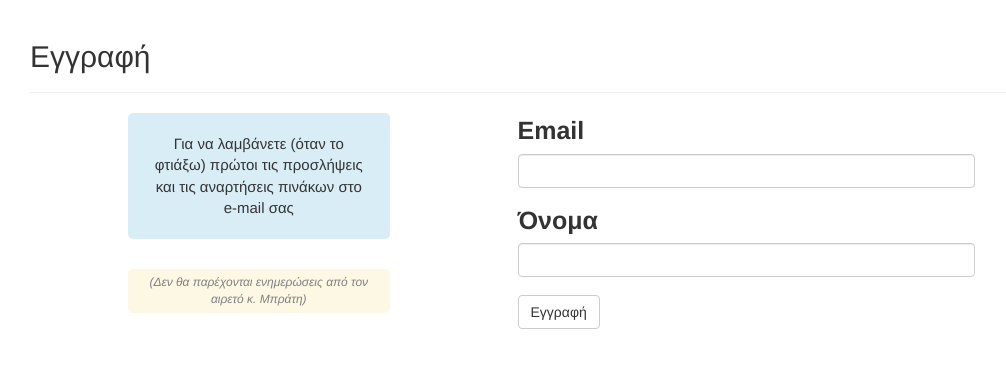
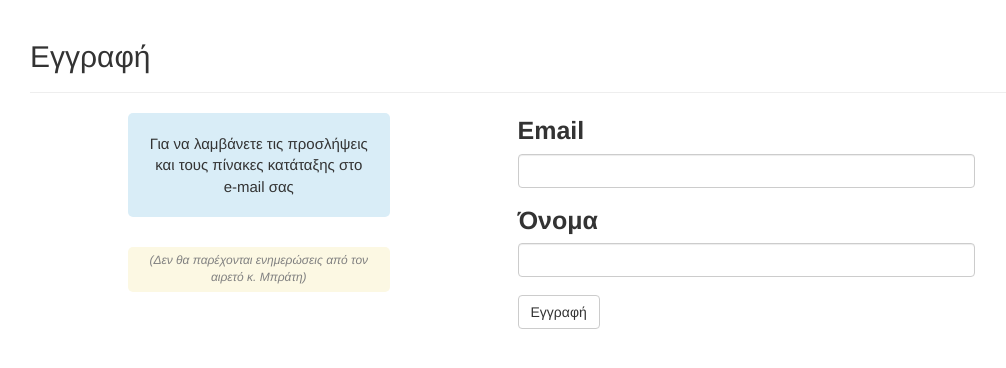
Before and after one commit to fkaralis/talaiporosanaplirotis, a Flask app: page /auth/register in a window 1280 px wide. Shown: the part 62-430 px from the top of the page, without its empty margins (40-1046 px from the left). Run offline with Flask 2, Linux system fonts and the light colour scheme; parts of the project's set-up code (start-up, migrations or seed data) failed here and were passed over; some libraries are stand-ins or nearby versions.

Commit message:
template modifications

```diff
--- a/app/templates/auth/register.html
+++ b/app/templates/auth/register.html
@@ -5,8 +5,7 @@
 
 {% block page_content %}
 <div class="visible-sm visible-xs">
-    <p class="bg-info rounded">Για να λαμβάνετε (όταν το φτιάξω) πρώτοι τις προσλήψεις και τις
-        αναρτήσεις πινάκων στο e-mail σας</p>
+    <p class="bg-info rounded">ια να λαμβάνετε τις προσλήψεις και τους πίνακες κατάταξης στο e-mail σας</p>
 </div>
 
 <div class="page-header">
@@ -16,8 +15,7 @@
 <div class="row">
     <div class="col-md-1"></div>
     <div class="col-md-3 hidden-sm hidden-xs">
-        <p class="bg-info rounded" style="font-size:15px">Για να λαμβάνετε (όταν το φτιάξω) πρώτοι τις προσλήψεις και τις
-        αναρτήσεις πινάκων στο e-mail σας</p>
+        <p class="bg-info rounded" style="font-size:15px">Για να λαμβάνετε τις προσλήψεις και τους πίνακες κατάταξης στο e-mail σας</p>
         &nbsp
         <p class="bg-warning rounded-no-pad" style="color:grey; font-size:12px; float: left"><i>(Δεν θα παρέχονται ενημερώσεις από τον αιρετό κ. Μπράτη)</i></p>
 
--- a/app/templates/base.html
+++ b/app/templates/base.html
@@ -4,7 +4,7 @@
 
 {% block head %}
 {{ super() }}
-<meta name="description" content="Talaiporosanaplirotis.gr (με σήμα τη βαλίτσα). Αναζήτηση και ανεύρεση των πινάκων κατάταξης και των προσλήψεων των αναπληρωτών εκπαιδευτικών της δημόσιας εκπαίδευσης.">
+<meta name="description" content="Talaiporosanaplirotis.gr-- Αναζήτηση και ανεύρεση των πινάκων κατάταξης και των προσλήψεων των αναπληρωτών εκπαιδευτικών της δημόσιας εκπαίδευσης.">
 <meta name="keywords" content="ταλαίπωρος,αναπληρωτής,αναπληρωτές,πίνακες,αναζήτηση,πρόσληψη,προσλήψεις,εκπαίδευση,πρωτοβάθμια,δευτεροβάθμια,talaiporos,anaplirotis,pinakas,pinakes,anapliroton">
 <meta name="author" content="Talaiporos Admin">
 
```
